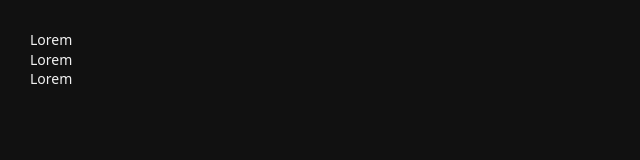
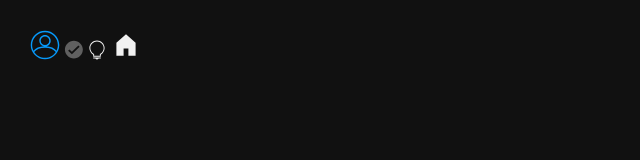
Before and after one commit to CodeWithFED/Youtube, a website: page src/index.html in a window 1280 px wide. Shown: the whole page, without its empty margins (0-640 px from the left). Drawn offline with nearby package versions, Linux system fonts and the light colour scheme.

Commit message:
Defining some  styles for icons.

```diff
--- a/src/css/style.css
+++ b/src/css/style.css
@@ -93,3 +93,26 @@ a {
 .list__item {
     margin-right: .5rem;
 }
+
+/* Icons */
+.icon {
+    height: 30px;
+    width: 30px;
+}
+
+.icon--small {
+    height: 20px;
+    width: 20px;
+}
+
+.icon--primary {
+    fill: var(--color-heading-light);
+}
+
+.icon--secondary {
+    fill: #0799fa;
+}
+
+.icon--accent {
+    fill: #606060;
+}
--- a/src/index.html
+++ b/src/index.html
@@ -8,10 +8,17 @@
     <title>Youtube</title>
   </head>
   <body style="margin: 3rem">
-    <ul class="list">
-      <li class="list__item">Lorem</li>
-      <li class="list__item">Lorem</li>
-      <li class="list__item">Lorem</li>
-    </ul>
+    <svg class="icon icon--primary icon--secondary">
+      <use xlink:href="img/sprite.svg#profile"></use>
+    </svg>
+    <svg class="icon icon--accent icon--small">
+      <use xlink:href="img/sprite.svg#tick"></use>
+    </svg>
+    <svg class="icon icon--primary icon--small">
+      <use xlink:href="img/sprite.svg#learning"></use>
+    </svg>
+    <svg class="icon icon--primary">
+      <use xlink:href="img/sprite.svg#home"></use>
+    </svg>
   </body>
 </html>
```
Also changed, not shown: src/img/sprite.svg (added).
